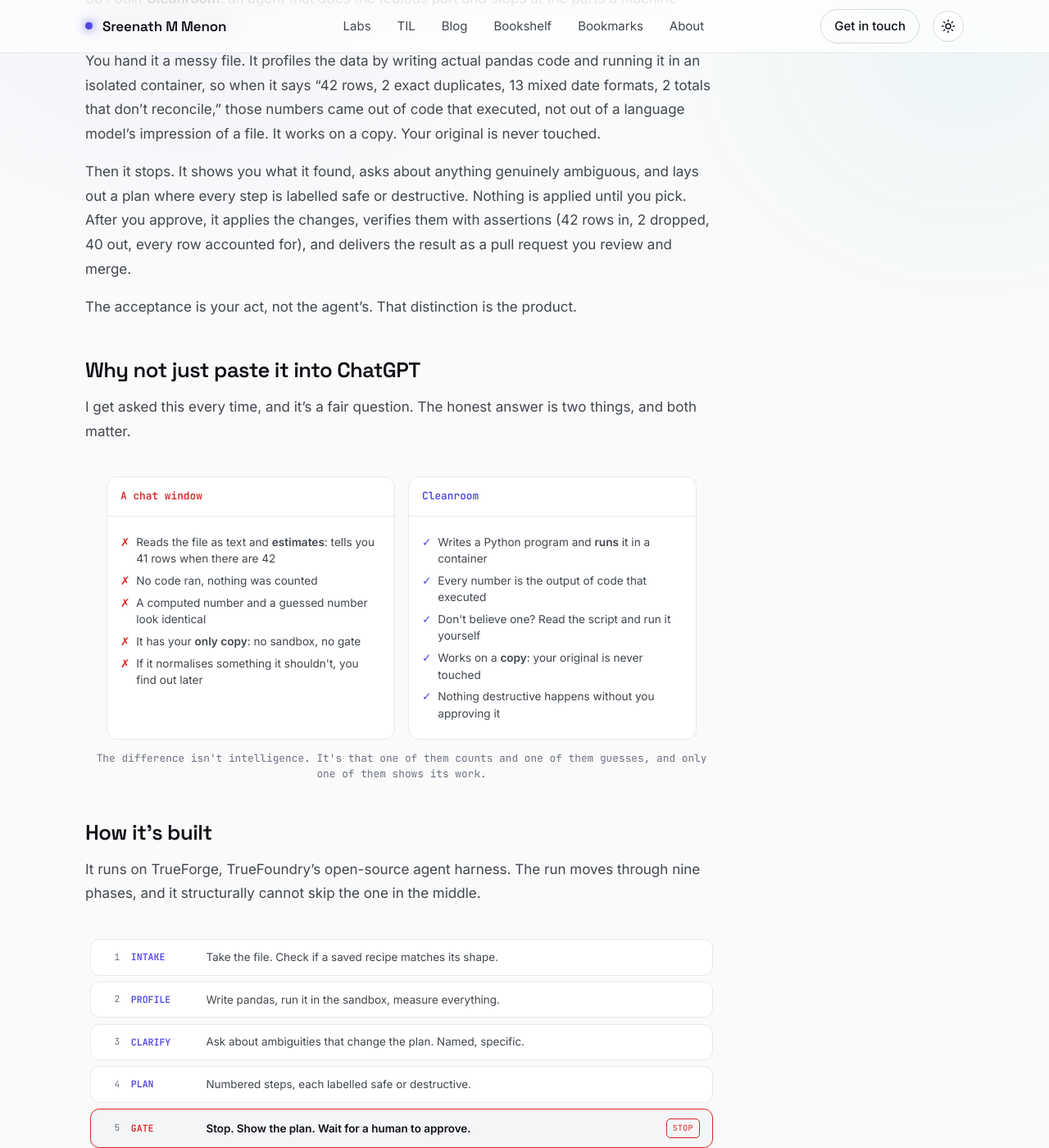
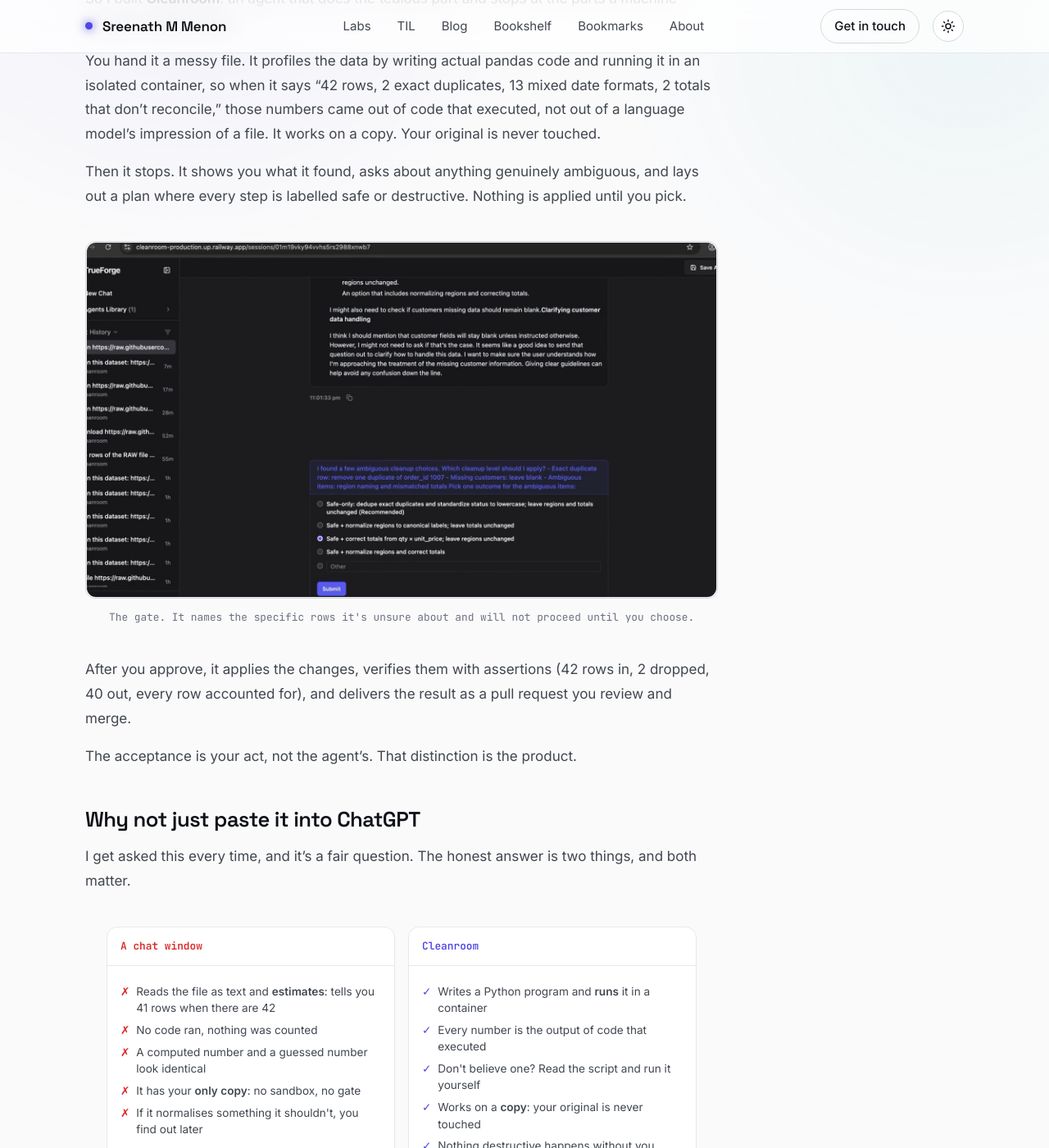
Before and after one commit to sreenathmmenon/sreenathmmenon.github.io, a Jekyll site: the page built from _blog/2026-08-31-i-built-a-data-cleaning-agent-then-watched-it-refuse.md, in a window 1280 px wide and 1400 px high, scrolled down 1693 px. Shown: the whole window at 82% size. Built offline with Jekyll 4.4.1, drawn with Linux system fonts in a browser that asks for light colours; some of the changed text lies outside the part shown.

Commit message:
Cleanroom post: add 3 real product screenshots (gate, agent steps, result)
Add screenshots pulled from the demo: the approval gate naming the
specific ambiguities with its four options, the agent-steps panel showing
reasoning and tool calls mid-run, and the final result (42 in, 40 out
with a change report). Placed in the set-out-to-build, how-it's-built,
and testing sections with captions, styled as bordered figures.

```diff
--- a/_blog/2026-08-31-i-built-a-data-cleaning-agent-then-watched-it-refuse.md
+++ b/_blog/2026-08-31-i-built-a-data-cleaning-agent-then-watched-it-refuse.md
@@ -74,6 +74,10 @@ tags: [ai, agents, data, system-design]
 .cr-find .ft{font-family:var(--font-mono);font-size:.8rem;color:var(--accent-2);margin-bottom:.3rem;}
 .cr-find .fd{font-size:.86rem;color:var(--text-2);line-height:1.5;} .cr-find .fd b{color:var(--text);}
 
+/* real product screenshots */
+.cr-shot{max-width:820px;margin:0 auto;border:1px solid var(--border-2);border-radius:12px;overflow:hidden;background:var(--surface);}
+.cr-shot img{display:block;width:100%;height:auto;}
+
 @media (prefers-reduced-motion: reduce){
   .cr-stage,.cr-col,.cr-find{opacity:1!important;transform:none!important;}
   .cr-chart .cr-crow .cbar{transition:none!important;}
@@ -111,7 +115,14 @@ So I built **Cleanroom**: an agent that does the tedious part and stops at the p
 
 You hand it a messy file. It profiles the data by writing actual pandas code and running it in an isolated container, so when it says "42 rows, 2 exact duplicates, 13 mixed date formats, 2 totals that don't reconcile," those numbers came out of code that executed, not out of a language model's impression of a file. It works on a copy. Your original is never touched.
 
-Then it stops. It shows you what it found, asks about anything genuinely ambiguous, and lays out a plan where every step is labelled safe or destructive. Nothing is applied until you pick. After you approve, it applies the changes, verifies them with assertions (42 rows in, 2 dropped, 40 out, every row accounted for), and delivers the result as a pull request you review and merge.
+Then it stops. It shows you what it found, asks about anything genuinely ambiguous, and lays out a plan where every step is labelled safe or destructive. Nothing is applied until you pick.
+
+<figure class="cr-fig">
+<div class="cr-shot"><img src="/assets/images/cleanroom/gate.jpg" alt="Cleanroom's approval gate: a clarifying question naming the exact ambiguities (an exact duplicate of order_id 1007, missing customers, region naming and mismatched totals), four radio options from safe-only to normalize-and-correct, an Other field, and a Submit button." loading="lazy"></div>
+<figcaption>The gate. It names the specific rows it's unsure about and will not proceed until you choose.</figcaption>
+</figure>
+
+After you approve, it applies the changes, verifies them with assertions (42 rows in, 2 dropped, 40 out, every row accounted for), and delivers the result as a pull request you review and merge.
 
 The acceptance is your act, not the agent's. That distinction is the product.
 
@@ -167,6 +178,11 @@ It runs on TrueForge, TrueFoundry's open-source agent harness. The run moves thr
 Six of the harness's capabilities ended up as load-bearing parts, not things I could say I'd used:
 
 - **The sandbox is the compute boundary.** The agent never processes your data in its own context. It writes a Python program, runs it in a Daytona container, and reads back the output. That's what makes the numbers trustworthy, and it's also why your original is safe.
+
+<figure class="cr-fig">
+<div class="cr-shot"><img src="/assets/images/cleanroom/steps.jpg" alt="The Agent steps panel: two reasoning blocks ('Fetching and inspecting data', 'Analyzing profile requirements') and two tool calls, with the profiling script showing a 'Running...' state." loading="lazy"></div>
+<figcaption>Every tool call and every piece of reasoning is shown as it works, not summarized after the fact.</figcaption>
+</figure>
 - **The approval gate is enforced by the harness.** Applying fixes and writing output are structurally gated. It cannot proceed past the gate without an explicit human yes.
 - **Delivery goes through MCP with writes gated.** The agent can prepare a pull request. It cannot merge one. That's a policy boundary in config, not a rule I asked it to follow.
 - **Category analysis runs as a subagent.** Deciding whether `NYC`, `n-y-c`, and `New York` are the same place happens on a separate thread. It returns a recommendation with reasoning, and the main agent's context stays on the repair plan.
@@ -196,6 +212,11 @@ This is the heart of why the refusal matters. The same column name, the same ari
 ## What I tested it on
 
 I didn't want to only test on data I'd written myself, because data you write yourself is data you already know the answers to. I ran it against 21,000+ rows across five corpora. Two were real public datasets it had never seen.
+
+<figure class="cr-fig">
+<div class="cr-shot"><img src="/assets/images/cleanroom/result.jpg" alt="The final output: 'Rows before: 42, Rows after: 40, Missing customers: 3', a link to sales_export_cleaned.csv, and a quick preview of the cleaned CSV rows." loading="lazy"></div>
+<figcaption>42 rows in, 40 out, every row accounted for in a change report.</figcaption>
+</figure>
 
 **NYC 311 service requests, 5,000 rows, 44 columns.** Eight of eight checks exact against a reference I'd measured separately. It found 32 tickets closed before they were created.
 
```
Also changed, not shown: assets/images/cleanroom/gate.jpg (added), assets/images/cleanroom/result.jpg (added), assets/images/cleanroom/steps.jpg (added).
